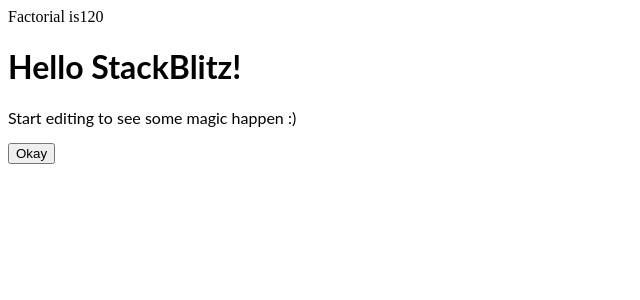
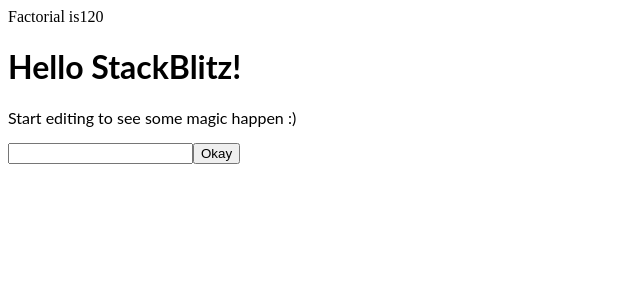
Before and after one commit to dhananjaypatil707/react-Factorial, a React (Create React App) app: page / in a window 1280 px wide. Shown: the top 300 px of the page, without its empty margins (0-640 px from the left). Built offline with nearby package versions, Linux system fonts and the light colour scheme.

Commit message:
1 file modified

```diff
--- a/src/DemoEvent.js
+++ b/src/DemoEvent.js
@@ -4,9 +4,14 @@
   handleMyClick(e) {
     console.log("Button Click");
   }
+  MyInput(e) {
+    console.log(e.target.value);
+  }
+
   render() {
     return (
       <div>
+        <input type="text" onChange={this.MyInput} />
         <button onclick={this.handleMyClick}>Okay</button>
       </div>
     );
```
